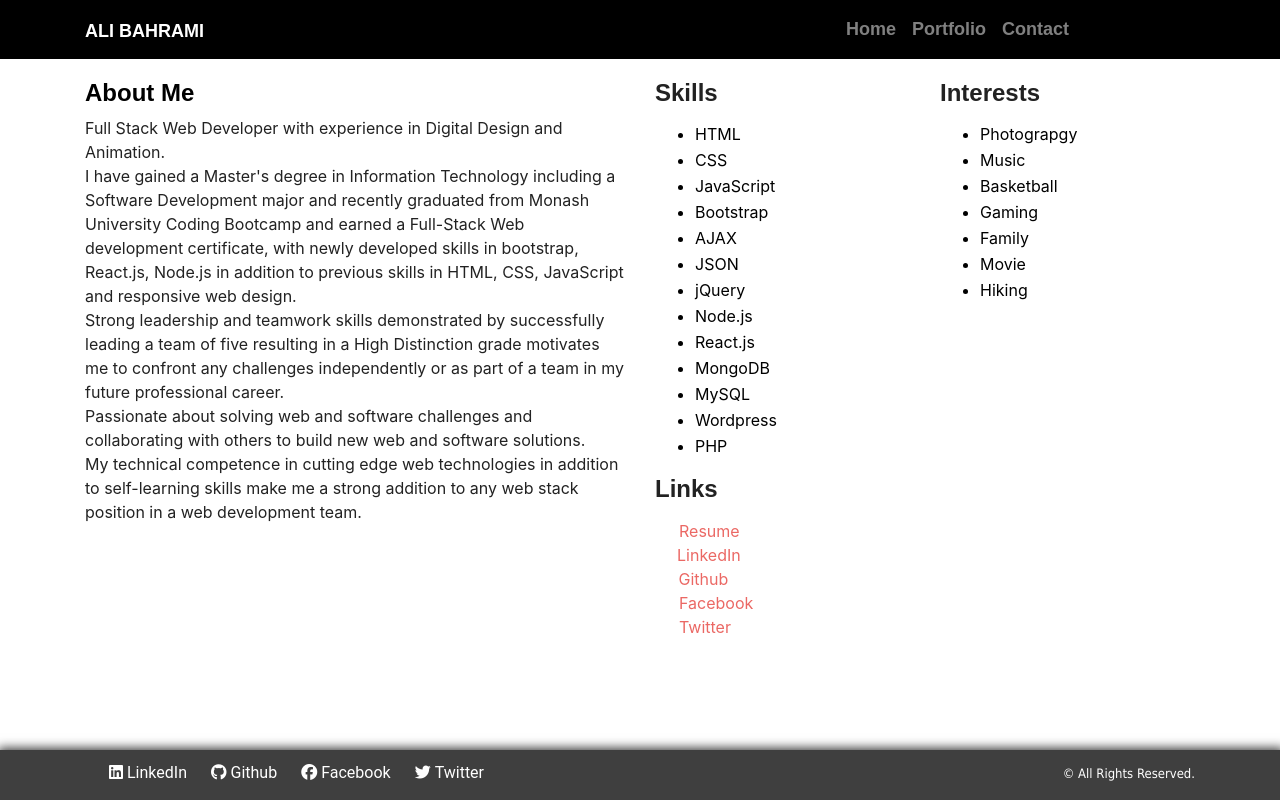
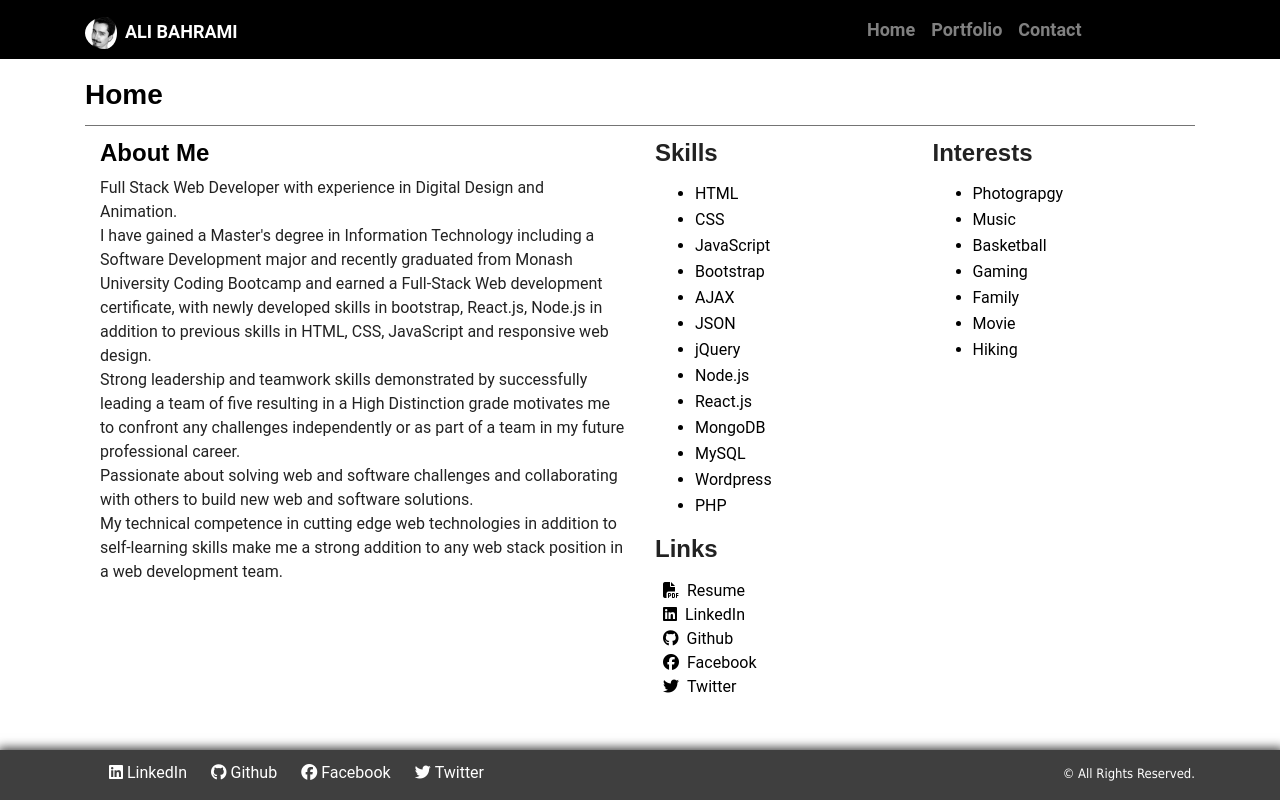
Before and after one commit to alibahrami633/react-portfolio, a React (Create React App) app: page / in a window 1280 px wide. Built offline with nearby package versions, Linux system fonts and the light colour scheme; a web font is replaced by a local one.

Commit message:
added Page Header to main pages

```diff
--- a/src/components/Container/style.css
+++ /dev/null
@@ -1,3 +0,0 @@
-.container {
-    font-family: 'Roboto', sans-serif;
-}
--- /dev/null
+++ b/src/components/Maincontent/index.js
@@ -0,0 +1,12 @@
+import React from "react";
+import "./style.css";
+
+function Maincontent(props) {
+    return (
+        <div className="page-header col-md-12">
+            {props.children}
+        </div>
+    );
+}
+
+export default Maincontent;
--- /dev/null
+++ b/src/components/Maincontent/style.css
@@ -0,0 +1,3 @@
+.main-content {
+    margin: 0 1rem 0 1rem;
+}
--- a/src/components/Nav/index.js
+++ b/src/components/Nav/index.js
@@ -2,15 +2,17 @@ import React from "react";
 import { NavLink } from "react-router-dom";
 import { Container } from "../Grid";
 import "./style.css";
+import aliImageUrl from "../../images/pic-ali.jpg";
 
 function Nav() {
 
   return (
     <nav className="navbar fixed-top navbar-expand-lg navbar-dark bg-dark">
       <Container>
-        <a className="navbar-brand" href="/">
-          Ali Bahrami
-      </a>
+        <div className="navbar-header">
+          <img src={aliImageUrl} alt="Ali Bahrami" />
+          <a href="/home" className="navbar-brand">Ali Bahrami</a>
+        </div>
         <div>
           <div className="collapse navbar-collapse " id="collapsibleNavbar">
             <ul className="nav navbar-nav mr-auto">
--- a/src/components/Nav/style.css
+++ b/src/components/Nav/style.css
@@ -1,3 +1,9 @@
+.navbar-header img {
+    border-radius: 50%;
+    width: 2.5rem;
+    padding-right: 0.5rem;
+}
+
 @media screen and (min-width: 576px) {
     #collapsibleNavbar {
         margin-left: 500px;
--- /dev/null
+++ b/src/components/Pageheader/index.js
@@ -0,0 +1,12 @@
+import React from "react";
+import "./style.css";
+
+function Pageheader(props) {
+    return (
+        <div className="page-header">
+            <h3>{props.children}</h3>
+        </div>
+    );
+}
+
+export default Pageheader;
--- /dev/null
+++ b/src/components/Pageheader/style.css
@@ -0,0 +1,8 @@
+.page-header h3 {
+    border-bottom: 1px solid #747474;
+    padding-bottom: 0.5em;
+    margin-bottom: 0.5em;
+    color: black;
+    padding-left: 0;
+    margin-left: 0;
+}
--- a/src/components/Wrapper/style.css
+++ b/src/components/Wrapper/style.css
@@ -2,4 +2,20 @@
   min-height: 100%;
   padding-bottom: 100px;
   padding-top: 5em;
+  font-family: 'Roboto', sans-serif;
 }
+
+a:focus, a:hover {
+
+  color: rgb(255, 217, 0);
+  text-decoration: none;
+}
+a {
+  font-family: 'Roboto', sans-serif;
+  color: black;
+}
+
+i {
+  color: black;
+  margin-right: 0.5em;
+}
--- a/src/pages/Contact.js
+++ b/src/pages/Contact.js
@@ -1,10 +1,19 @@
 import React from "react";
-import { Container } from "../components/Grid"
+import { Container, Row, Col } from "../components/Grid";
+import Pageheader from "../components/Pageheader";
+import Maincontent from "../components/Maincontent"
+import "./style.css";
 
 function Contact() {
     return (
         <Container>
-            This is contact page
+            <Row>
+                <Col size="md-12">
+                    <Pageheader>Contact</Pageheader>
+                </Col>
+            </Row>
+            <Maincontent>
+            </Maincontent>
         </Container>);
 }
 
--- a/src/pages/Home.js
+++ b/src/pages/Home.js
@@ -1,10 +1,18 @@
 import React from "react";
 import { Container, Row, Col } from "../components/Grid";
+import Pageheader from "../components/Pageheader";
+import Maincontent from "../components/Maincontent"
 import "./style.css";
 
 function Home() {
     return (
         <Container>
+            <Row>
+                <Col size="md-12">
+                    <Pageheader>Home</Pageheader>
+                </Col>
+            </Row>
+            <Maincontent>
                 <Row>
                     <Col size="md-6">
                         <Row>
@@ -120,8 +128,9 @@ function Home() {
                             </Col>
                         </Row>
                     </Col>
-            </Row>
-        </Container>
+                </Row >
+            </Maincontent>
+        </Container >
     );
 }
 
--- a/src/pages/Portfolio.js
+++ b/src/pages/Portfolio.js
@@ -1,6 +1,10 @@
 import React from "react";
 import { Container, Row, Col } from "../components/Grid";
 import Project from "../components/Project";
+import Pageheader from "../components/Pageheader";
+import Maincontent from "../components/Maincontent"
+import "./style.css";
+
 import project1Url from "../images/evch-finder.png";
 import project2Url from "../images/workdayScheduler.png";
 import project3Url from "../images/weatherDashboard.png";
@@ -41,6 +45,12 @@ function Portfolio() {
     return (
         <Container>
             <Row>
+                <Col size="md-12">
+                    <Pageheader>Portfolio</Pageheader>
+                </Col>
+            </Row>
+            <Maincontent>
+                <Row>
                     <Col size={"md-6"}>
                         <Project projectInfo={projects[0]} />
                     </Col>
@@ -56,7 +66,9 @@ function Portfolio() {
                         <Project projectInfo={projects[3]} />
                     </Col>
                 </Row>
-        </Container>);
+            </Maincontent>
+        </Container>
+    );
 }
 
 export default Portfolio;
```
Lines whose indentation alone changed are shown as unchanged.
